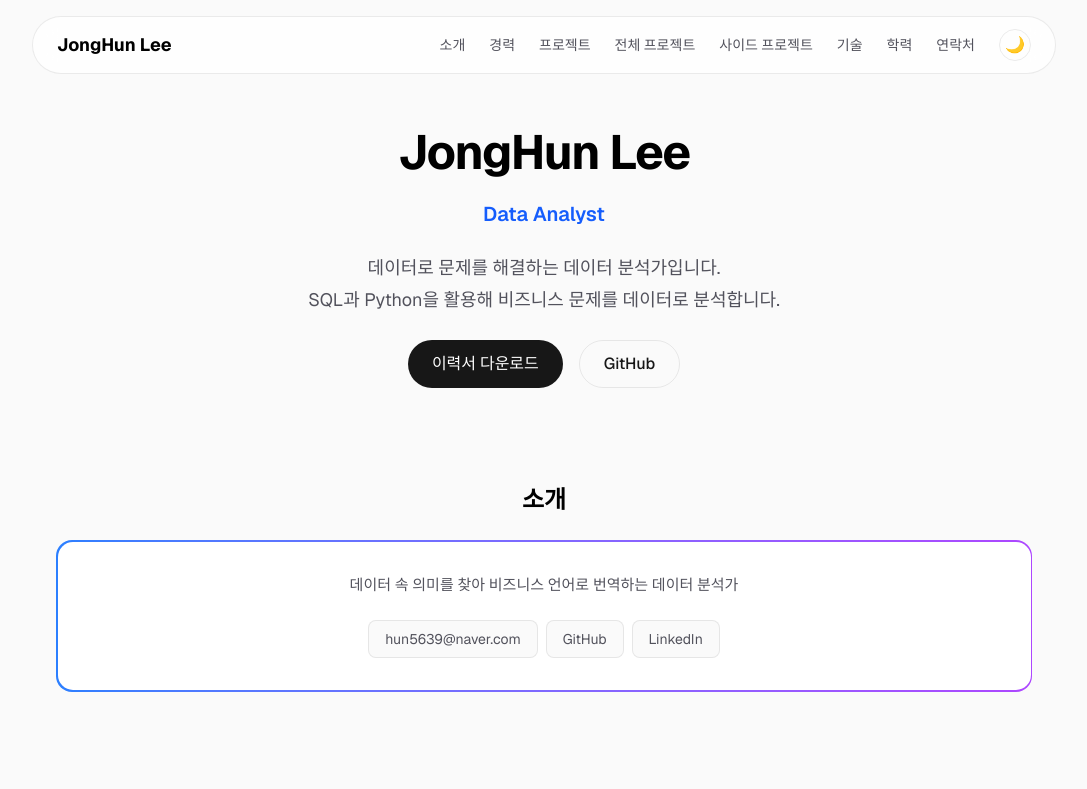
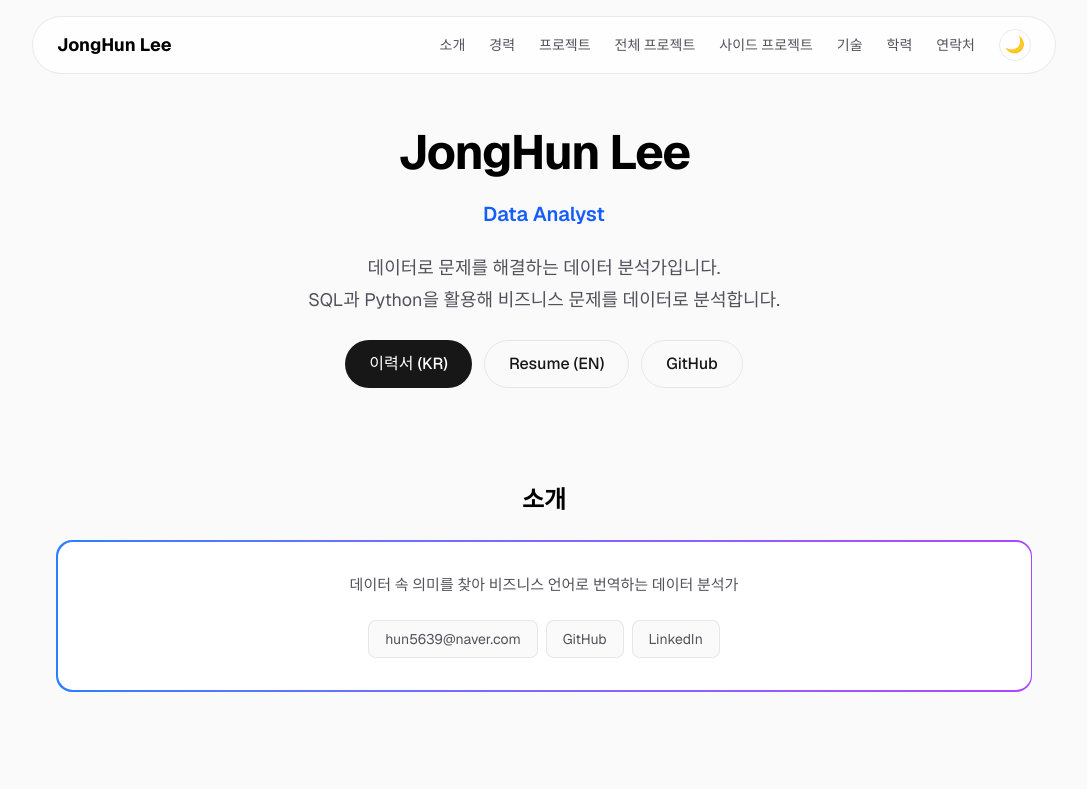
Before and after one commit to whiteblackparang/portfolio, a Next.js app: page / in a window 1280 px wide. Shown: the top 789 px of the page, without its empty margins (96-1183 px from the left). Built offline with nearby package versions, Linux system fonts and the light colour scheme.

Commit message:
Update Hero section

```diff
--- a/src/components/sections/Hero.tsx
+++ b/src/components/sections/Hero.tsx
@@ -10,18 +10,26 @@ export default function Hero() {
       </p>
 
       <p className="max-w-xl text-lg leading-8 text-zinc-600 dark:text-zinc-400">
-      데이터로 문제를 해결하는 데이터 분석가입니다.
-      <br />
-      SQL과 Python을 활용해 비즈니스 문제를 데이터로 분석합니다.
+        데이터로 문제를 해결하는 데이터 분석가입니다.
+        <br />
+        SQL과 Python을 활용해 비즈니스 문제를 데이터로 분석합니다.
       </p>
 
-      <div className="flex flex-col gap-4 text-base font-medium sm:flex-row">
+      <div className="flex flex-wrap justify-center gap-3 text-base font-medium">
         <a
-          href="/resume.pdf"
-          download
+          href="/resume-ko.pdf"
+          download="이종훈_이력서.pdf"
           className="flex h-12 items-center justify-center rounded-full bg-foreground px-6 text-background transition-colors hover:bg-[#383838] dark:hover:bg-[#ccc]"
         >
-          이력서 다운로드
+          이력서 (KR)
+        </a>
+
+        <a
+          href="/resume-en.pdf"
+          download="Resume_JongHun_Lee.pdf"
+          className="flex h-12 items-center justify-center rounded-full border border-solid border-black/[.08] px-6 transition-colors hover:border-transparent hover:bg-black/[.04] dark:border-white/[.145] dark:hover:bg-[#1a1a1a]"
+        >
+          Resume (EN)
         </a>
 
         <a
```
Also changed, not shown: 2 other files (tests, documents, lock files or other folders).
